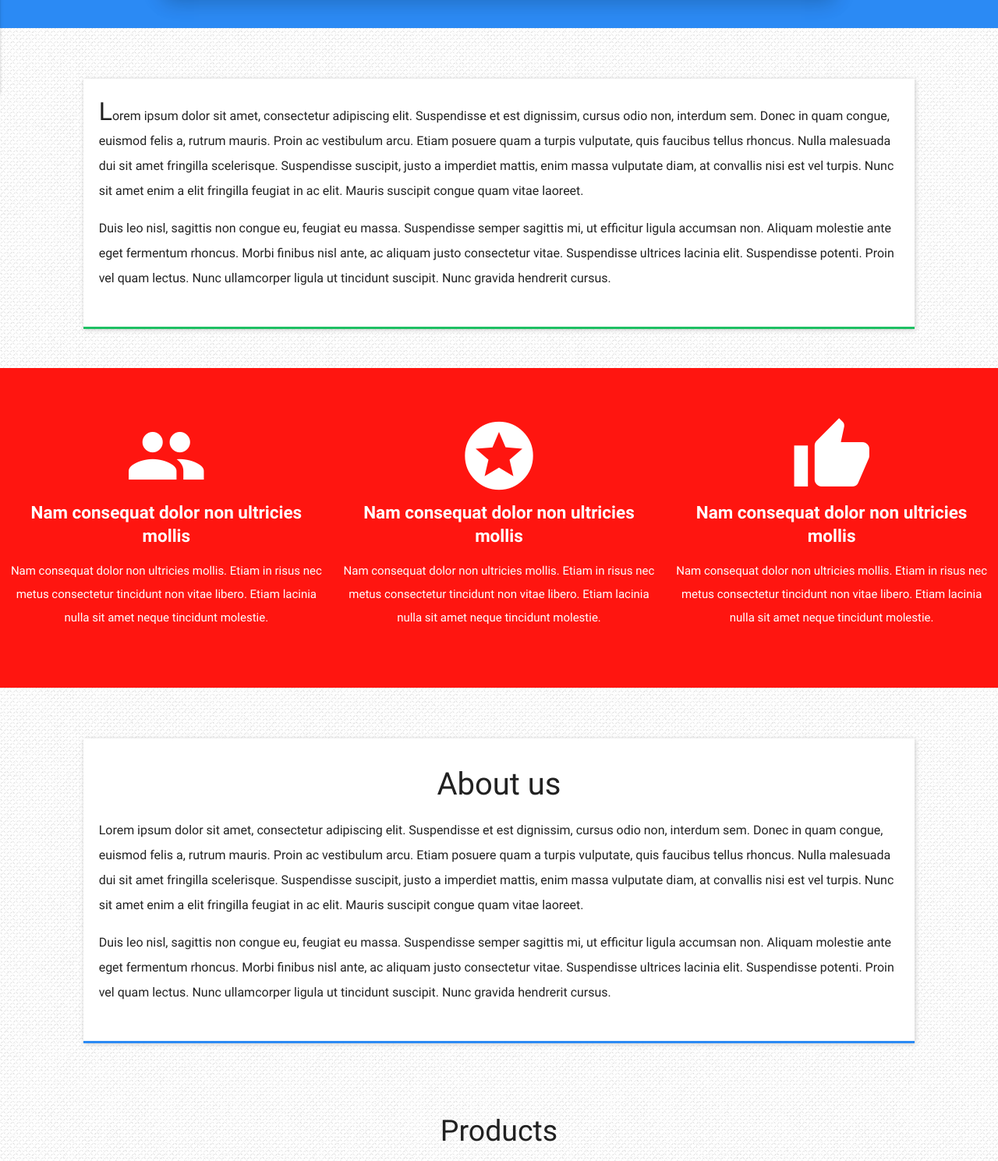
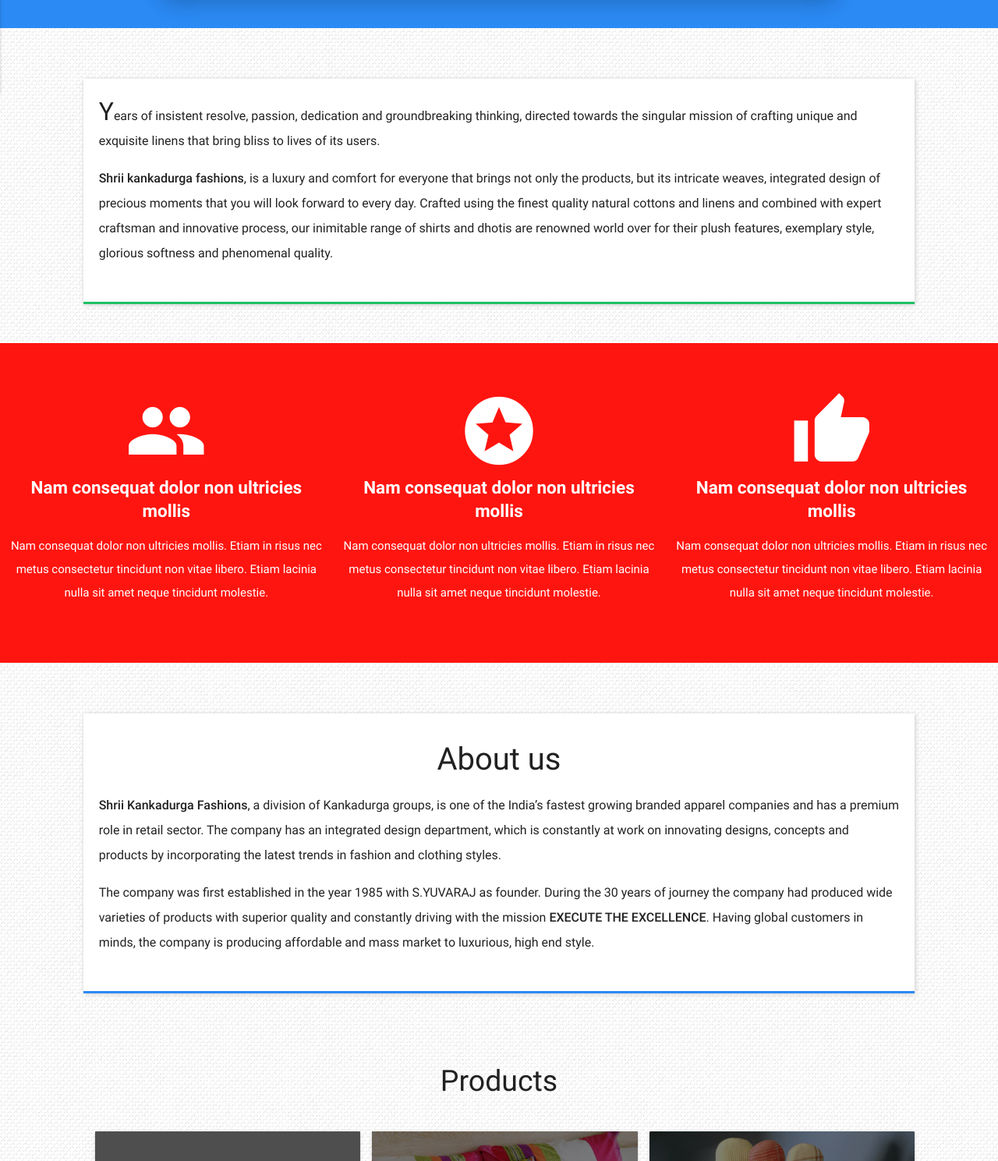
Before and after one commit to arku/ssc, a plain HTML site: page index.html in a window 1280 px wide. Shown: the part 740-2229 px from the top of the page at 78% size. Drawn offline with Linux system fonts and the light colour scheme; grey boxes are pictures that could not be loaded.

Commit message:
Add home and about us content

```diff
--- a/index.html
+++ b/index.html
@@ -71,10 +71,10 @@
         <div class="col s12 m10 offset-m1">
           <div class="home content shadow border-light-green">
             <p>
-              Lorem ipsum dolor sit amet, consectetur adipiscing elit. Suspendisse et est dignissim, cursus odio non, interdum sem. Donec in quam congue, euismod felis a, rutrum mauris. Proin ac vestibulum arcu. Etiam posuere quam a turpis vulputate, quis faucibus tellus rhoncus. Nulla malesuada dui sit amet fringilla scelerisque. Suspendisse suscipit, justo a imperdiet mattis, enim massa vulputate diam, at convallis nisi est vel turpis. Nunc sit amet enim a elit fringilla feugiat in ac elit. Mauris suscipit congue quam vitae laoreet.
+            Years of insistent resolve, passion, dedication and groundbreaking thinking, directed towards the singular mission of crafting unique and exquisite linens that bring bliss to lives of its users.
             </p>
             <p>
-              Duis leo nisl, sagittis non congue eu, feugiat eu massa. Suspendisse semper sagittis mi, ut efficitur ligula accumsan non. Aliquam molestie ante eget fermentum rhoncus. Morbi finibus nisl ante, ac aliquam justo consectetur vitae. Suspendisse ultrices lacinia elit. Suspendisse potenti. Proin vel quam lectus. Nunc ullamcorper ligula ut tincidunt suscipit. Nunc gravida hendrerit cursus.
+              <span class="dark">Shrii kankadurga fashions</span>, is a luxury  and comfort for everyone  that brings not only the products, but its intricate weaves, integrated design of precious moments that you will look forward to every day. Crafted using the finest quality natural cottons and linens and combined with expert craftsman and innovative process, our inimitable range of shirts and dhotis are renowned world over for their plush features, exemplary style, glorious softness and phenomenal quality.
             </p>
           </div> <!-- /.home -->
         </div> <!-- /.col -->
@@ -136,10 +136,10 @@
           <div class="content shadow white border-light-blue hoverable">
             <h2 class="center-align">About us</h2>
             <p>
-              Lorem ipsum dolor sit amet, consectetur adipiscing elit. Suspendisse et est dignissim, cursus odio non, interdum sem. Donec in quam congue, euismod felis a, rutrum mauris. Proin ac vestibulum arcu. Etiam posuere quam a turpis vulputate, quis faucibus tellus rhoncus. Nulla malesuada dui sit amet fringilla scelerisque. Suspendisse suscipit, justo a imperdiet mattis, enim massa vulputate diam, at convallis nisi est vel turpis. Nunc sit amet enim a elit fringilla feugiat in ac elit. Mauris suscipit congue quam vitae laoreet.
+              <span class="dark">Shrii Kankadurga Fashions</span>, a division of Kankadurga groups, is one of the India’s fastest growing branded apparel companies and has a premium role in retail sector. The company has an integrated design department, which is constantly at work on innovating designs, concepts and products by incorporating the latest trends in fashion and clothing styles.
             </p>
             <p>
-              Duis leo nisl, sagittis non congue eu, feugiat eu massa. Suspendisse semper sagittis mi, ut efficitur ligula accumsan non. Aliquam molestie ante eget fermentum rhoncus. Morbi finibus nisl ante, ac aliquam justo consectetur vitae. Suspendisse ultrices lacinia elit. Suspendisse potenti. Proin vel quam lectus. Nunc ullamcorper ligula ut tincidunt suscipit. Nunc gravida hendrerit cursus.
+            The company was first established in the year 1985 with S.YUVARAJ as founder. During the 30 years of journey the company had produced wide varieties of products with superior quality and constantly driving with the mission <span class="dark">EXECUTE THE EXCELLENCE</span>. Having global customers in minds, the company is producing affordable and mass market to luxurious, high end style.
             </p>
           </div> <!-- /.content -->
         </div> <!-- /.col -->
```
